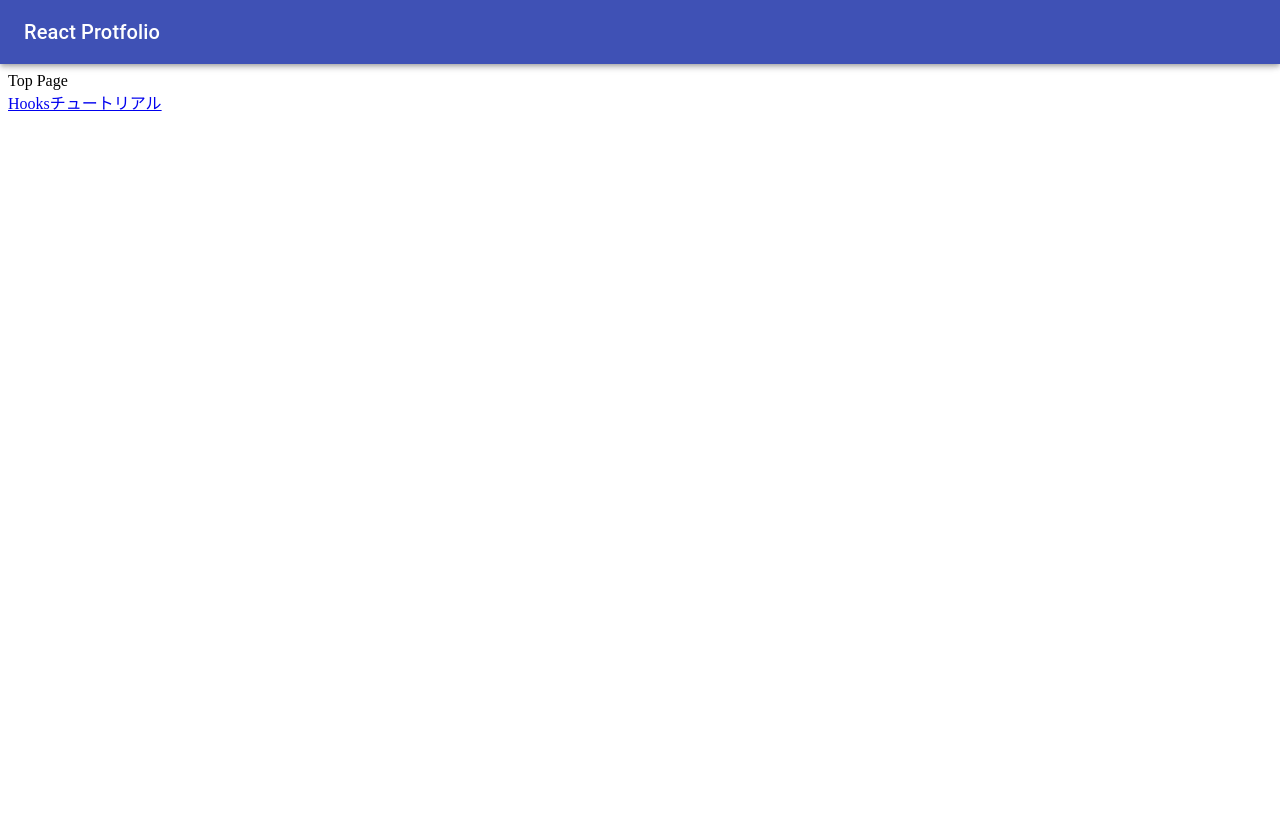
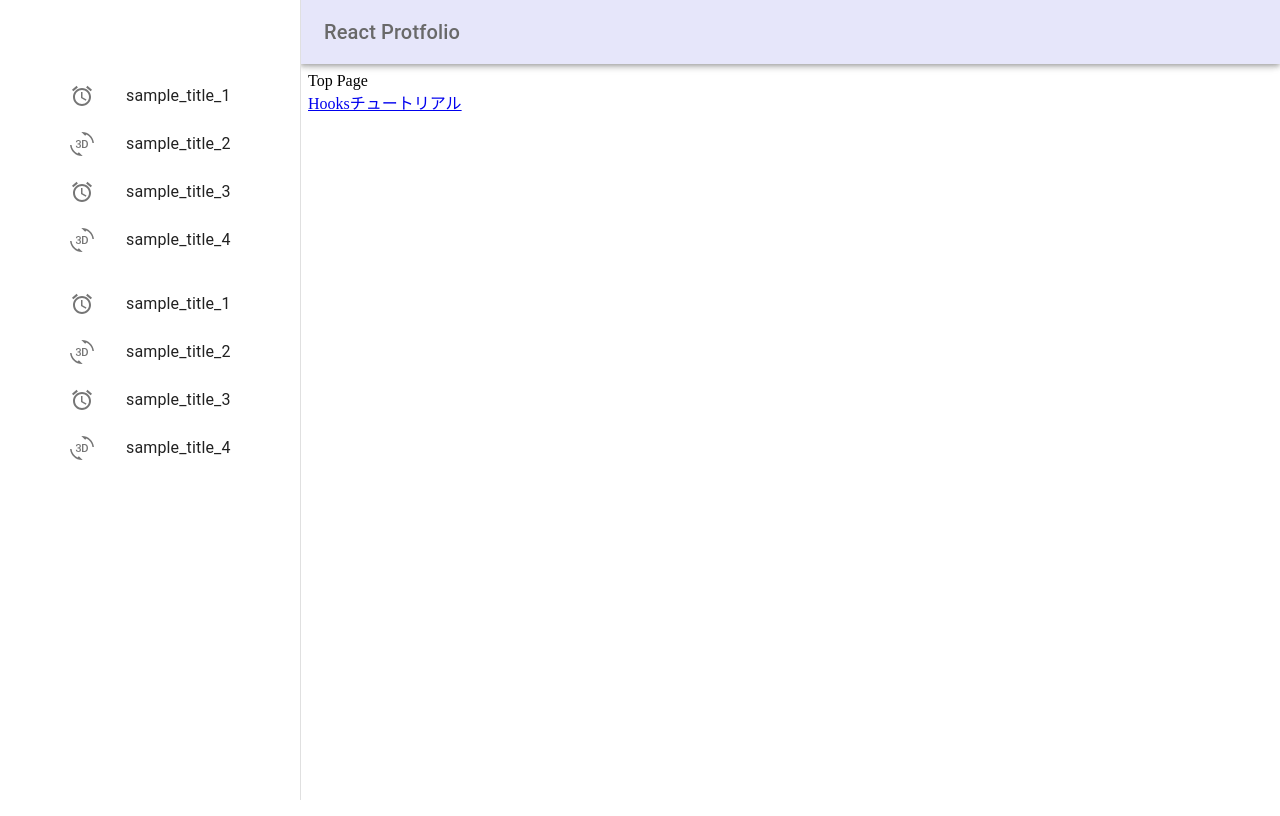
Before and after one commit to rio-threehouse/react_portfolio, a React (Create React App) app: page / in a window 1280 px wide. Built offline with nearby package versions, Linux system fonts and the light colour scheme.

Commit message:
ベーシックレイアウトの作成

```diff
--- a/package.json
+++ b/package.json
@@ -4,6 +4,7 @@
   "private": true,
   "dependencies": {
     "@material-ui/core": "^4.10.0",
+    "@material-ui/icons": "^4.9.1",
     "@testing-library/jest-dom": "^4.2.4",
     "@testing-library/react": "^9.3.2",
     "@testing-library/user-event": "^7.1.2",
--- a/src/components/apps/router.tsx
+++ b/src/components/apps/router.tsx
@@ -1,17 +1,18 @@
 import React from 'react';
 import { BrowserRouter, Switch, Route } from 'react-router-dom';
-import { HeaderBar } from '../molecules/header-bar';
+import { BasicLayout } from '../layout/basic';
 import { PageList } from '../pages/page-list';
 import { HooksTutorial } from '../pages/hooks-tutorial';
 
 export const Router: React.FC = () => {
   return(
     <BrowserRouter>
-      <HeaderBar />
-      <Switch>
-        <Route exact path="/" component={PageList} />
-        <Route exact path="/hooks-tutorial" component={HooksTutorial} />
-      </Switch>
+      <BasicLayout>
+        <Switch>
+          <Route exact path="/" component={PageList} />
+          <Route exact path="/hooks-tutorial" component={HooksTutorial} />
+        </Switch>
+      </BasicLayout>
     </BrowserRouter>
   )
 }
--- /dev/null
+++ b/src/components/layout/basic.tsx
@@ -0,0 +1,111 @@
+import React from 'react';
+import { AppBar, Toolbar, Typography, List, ListItem, ListItemIcon, ListItemText, Divider, Drawer } from '@material-ui/core';
+import { AccessAlarm as AccessAlarmIcon, ThreeDRotation } from '@material-ui/icons';
+import { createStyles, makeStyles, Theme } from '@material-ui/core/styles';
+
+const drawerWidth = 300;
+
+const useStyles = makeStyles((theme: Theme) =>
+  createStyles({
+    root: {
+      display: 'flex',
+    },
+    appBar : {
+      marginLeft: drawerWidth,
+      width: `calc(100% - ${drawerWidth}px)`,
+      color: '#696969',
+      backgroundColor: '#e6e6fa',
+    },
+    drawer: {
+      width: drawerWidth,
+      flexShrink: 0,
+    },
+    drawerPaper: {
+      width: drawerWidth,
+    },
+    listItem: {
+      paddingLeft: 70,
+    },
+    toolbar: theme.mixins.toolbar,
+    content: {
+      // 要素の余白がある場合の伸び率
+      flexGrow: 1,
+      height: '100vh',
+      // スクロール表示
+      overflow: 'auto',
+    },
+  }))
+
+ const sampleListData = [
+   'sample_title_1',
+   'sample_title_2',
+   'sample_title_3',
+   'sample_title_4',
+ ]
+
+ const Content: React.SFC = ({children}) => (
+   <div>
+     <>{children}</>
+   </div>
+ )
+
+export const BasicLayout: React.FC = props => {
+  const classes = useStyles()
+
+  const navList = (
+    <div>
+      <div className={classes.toolbar} />
+      <List >
+        {sampleListData.map((text, index) => (
+          <ListItem
+            button
+            key={index}
+            className={classes.listItem}
+          >
+            <ListItemIcon>{index % 2 === 0 ? <AccessAlarmIcon /> : <ThreeDRotation />}</ListItemIcon>
+            <ListItemText primary={text} />
+          </ListItem>
+        ))}
+      </List>
+      <List>
+        {sampleListData.map((text, index) => (
+          <ListItem
+            button
+            key={index}
+            className={classes.listItem}
+          >
+            <ListItemIcon>{index % 2 === 0 ? <AccessAlarmIcon /> : <ThreeDRotation />}</ListItemIcon>
+            <ListItemText primary={text} />
+          </ListItem>
+        ))}
+      </List>
+    </div>
+  )
+
+  return(
+    <div className={classes.root}>
+      <AppBar
+        position="fixed"
+        className={classes.appBar}
+      >
+        <Toolbar>
+          <Typography variant="h6">
+            React Protfolio
+          </Typography>
+        </Toolbar>
+      </AppBar>
+      <Drawer
+        variant="permanent"
+        open={true}
+        className={classes.drawer}
+        classes={{ paper: classes.drawerPaper }}
+      >
+        {navList}
+      </Drawer>
+      <main className={classes.content}>
+        <div className={classes.toolbar} />
+        <Content children={props.children} />
+      </main>
+    </div>
+  )
+}
--- a/src/components/molecules/header-bar.tsx
+++ /dev/null
@@ -1,27 +0,0 @@
-import React from 'react';
-import { AppBar, Toolbar, Typography } from '@material-ui/core';
-import { createStyles, makeStyles, Theme } from "@material-ui/core/styles";
-
-const useStyles = makeStyles((theme: Theme) =>
- createStyles({
-   root: {
-     display: 'flex',
-   },
-   toolbar: theme.mixins.toolbar,
- }))
-
-export const HeaderBar: React.FC = () => {
-  const classes = useStyles()
-  return(
-    <div className={classes.root}>
-      <AppBar>
-        <Toolbar>
-          <Typography variant="h6">
-            React Protfolio
-          </Typography>
-        </Toolbar>
-      </AppBar>
-      <div className={classes.toolbar} />
-    </div>
-  )
-}
```
Also changed, not shown: 1 other file (tests, documents, lock files or other folders).
